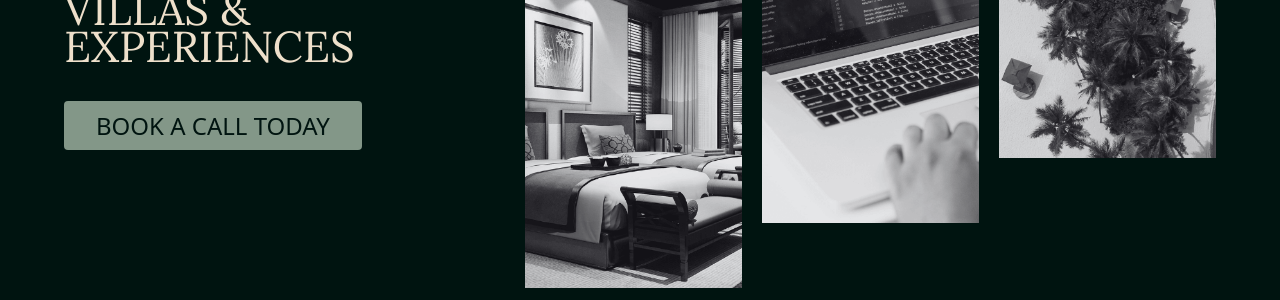
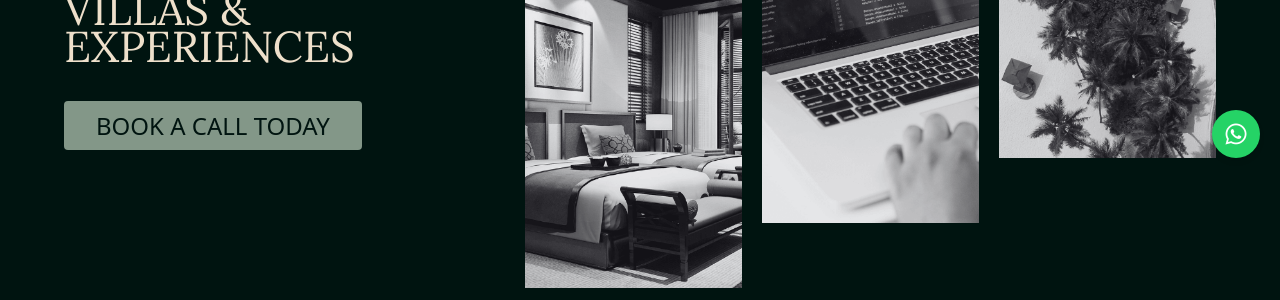
Before and after one commit to JuliaRees/refined-island-creations-2.0, a Jekyll site: the page built from index.html, in a window 1280 px wide. Shown: the part 722-1022 px from the top of the page. Built offline with Jekyll 4.4.1, drawn with Linux system fonts in a browser that asks for light colours; nearby versions of some CDN libraries.

Commit message:
whatsapp icon

```diff
--- a/_includes/site-footer.html
+++ b/_includes/site-footer.html
@@ -75,3 +75,9 @@
 </div>
 
 </footer>
+
+
+<!-- WhatsApp Icon -->
+<a href="https://wa.me/your-phonenumber" target="_blank" class="fixed bottom-5 right-5 p-2 bg-[#25d366] text-white rounded-full shadow-md hover:bg-[#839788] transform hover:scale-110 transition-transform duration-300 ease-in-out flex items-center justify-center w-12 h-12">
+    <i class="fab fa-whatsapp text-2xl"></i>
+</a>
--- a/assets/css/output-style.css
+++ b/assets/css/output-style.css
@@ -463,6 +463,9 @@ a {
     max-width: 1536px;
   }
 }
+.fixed {
+  position: fixed;
+}
 .absolute {
   position: absolute;
 }
@@ -472,8 +475,14 @@ a {
 .inset-0 {
   inset: 0px;
 }
+.bottom-5 {
+  bottom: 1.25rem;
+}
 .right-0 {
   right: 0px;
+}
+.right-5 {
+  right: 1.25rem;
 }
 .z-10 {
   z-index: 10;
@@ -555,6 +564,9 @@ a {
 .aspect-square {
   aspect-ratio: 1 / 1;
 }
+.h-12 {
+  height: 3rem;
+}
 .h-6 {
   height: 1.5rem;
 }
@@ -576,6 +588,9 @@ a {
 .min-h-90 {
   min-height: 90vh;
 }
+.w-12 {
+  width: 3rem;
+}
 .w-32 {
   width: 8rem;
 }
@@ -594,6 +609,9 @@ a {
 .max-w-screen-xl {
   max-width: 1280px;
 }
+.transform {
+  transform: translate(var(--tw-translate-x), var(--tw-translate-y)) rotate(var(--tw-rotate)) skewX(var(--tw-skew-x)) skewY(var(--tw-skew-y)) scaleX(var(--tw-scale-x)) scaleY(var(--tw-scale-y));
+}
 .list-disc {
   list-style-type: disc;
 }
@@ -626,6 +644,9 @@ a {
 }
 .overflow-hidden {
   overflow: hidden;
+}
+.rounded-full {
+  border-radius: 9999px;
 }
 .border {
   border-width: 1px;
@@ -658,6 +679,10 @@ a {
   --tw-bg-opacity: 1;
   background-color: rgb(0 63 49 / var(--tw-bg-opacity));
 }
+.bg-\[\#25d366\] {
+  --tw-bg-opacity: 1;
+  background-color: rgb(37 211 102 / var(--tw-bg-opacity));
+}
 .bg-\[\#697d6f\] {
   --tw-bg-opacity: 1;
   background-color: rgb(105 125 111 / var(--tw-bg-opacity));
@@ -686,6 +711,9 @@ a {
   -o-object-fit: cover;
      object-fit: cover;
 }
+.p-2 {
+  padding: 0.5rem;
+}
 .p-5p {
   padding: 5%;
 }
@@ -848,12 +876,21 @@ a {
 .text-\[\#e01927\] {
   --tw-text-opacity: 1;
   color: rgb(224 25 39 / var(--tw-text-opacity));
+}
+.text-white {
+  --tw-text-opacity: 1;
+  color: rgb(255 255 255 / var(--tw-text-opacity));
 }
 .shadow-2xl {
   --tw-shadow: 0 25px 50px -12px rgb(0 0 0 / 0.25);
   --tw-shadow-colored: 0 25px 50px -12px var(--tw-shadow-color);
   box-shadow: var(--tw-ring-offset-shadow, 0 0 #0000), var(--tw-ring-shadow, 0 0 #0000), var(--tw-shadow);
 }
+.shadow-md {
+  --tw-shadow: 0 4px 6px -1px rgb(0 0 0 / 0.1), 0 2px 4px -2px rgb(0 0 0 / 0.1);
+  --tw-shadow-colored: 0 4px 6px -1px var(--tw-shadow-color), 0 2px 4px -2px var(--tw-shadow-color);
+  box-shadow: var(--tw-ring-offset-shadow, 0 0 #0000), var(--tw-ring-shadow, 0 0 #0000), var(--tw-shadow);
+}
 .outline-none {
   outline: 2px solid transparent;
   outline-offset: 2px;
@@ -866,8 +903,19 @@ a {
   transition-timing-function: cubic-bezier(0.4, 0, 0.2, 1);
   transition-duration: 150ms;
 }
+.transition-transform {
+  transition-property: transform;
+  transition-timing-function: cubic-bezier(0.4, 0, 0.2, 1);
+  transition-duration: 150ms;
+}
+.duration-300 {
+  transition-duration: 300ms;
+}
 .duration-700 {
   transition-duration: 700ms;
+}
+.ease-in-out {
+  transition-timing-function: cubic-bezier(0.4, 0, 0.2, 1);
 }
 
 
@@ -2332,10 +2380,19 @@ input[type="number"] {
   --tw-text-opacity: 1;
   color: rgb(131 151 136 / var(--tw-text-opacity));
 }
+  .hover\:scale-110:hover {
+  --tw-scale-x: 1.1;
+  --tw-scale-y: 1.1;
+  transform: translate(var(--tw-translate-x), var(--tw-translate-y)) rotate(var(--tw-rotate)) skewX(var(--tw-skew-x)) skewY(var(--tw-skew-y)) scaleX(var(--tw-scale-x)) scaleY(var(--tw-scale-y));
+}
   .hover\:bg-\[\#47544a\]:hover {
   --tw-bg-opacity: 1;
   background-color: rgb(71 84 74 / var(--tw-bg-opacity));
 }
+  .hover\:bg-\[\#839788\]:hover {
+  --tw-bg-opacity: 1;
+  background-color: rgb(131 151 136 / var(--tw-bg-opacity));
+}
   .hover\:text-\[\#EEE0CB\]:hover {
   --tw-text-opacity: 1;
   color: rgb(238 224 203 / var(--tw-text-opacity));
```
